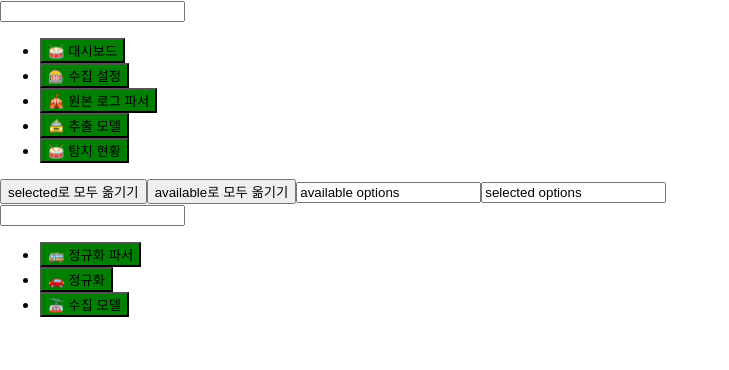
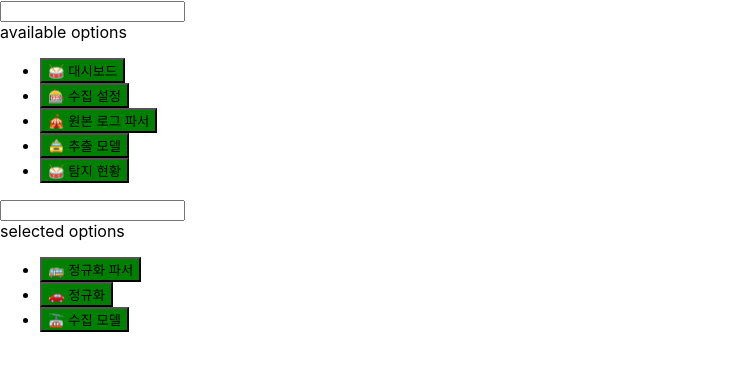
Before and after one commit to khw970421/wanted-codestates-project-3-3, a React (Create React App) app: page / in a window 1280 px wide. Shown: the top 370 px of the page, without its empty margins (0-729 px from the left). Built offline with nearby package versions, Linux system fonts and the light colour scheme.

Commit message:
♻️ refactor : 콘솔 추력 및 필요없는 코드 삭제

```diff
--- a/src/App.js
+++ b/src/App.js
@@ -1,7 +1,8 @@
 import DualSelector from "./components/DualSelector";
 import { useState } from "react";
 import emojiMenus from "./components/data";
-import './App.css'
+import "./App.css";
+
 const App = () => {
   // titleName
   const [availableName, setAvailableName] = useState("available options");
@@ -10,16 +11,8 @@ const App = () => {
   const [availableOptionsArr, setAvailableOptionsArr] = useState(
     emojiMenus.filter((val) => !val.visible)
   );
-  // available에서 검색으로 삭제된(filter) 기존의 값을 저장하는 값
-  const [availableSaveOptionsArr, setAvailableSaveOptionsArr] = useState(
-    emojiMenus.filter((val) => !val.visible)
-  );
   // selected에서 검색 및 기본으로 사용하는 렌더링 값
   const [selectedOptionsArr, setSelectedOptionsArr] = useState(
-    emojiMenus.filter((val) => val.visible)
-  );
-  // selected에서 검색으로 삭제된(filter) 기존의 값을 저장하는 값
-  const [selectedSaveOptionsArr, setSelectedSaveOptionsArr] = useState(
     emojiMenus.filter((val) => val.visible)
   );
 
@@ -27,49 +20,13 @@ const App = () => {
   const onChangeAvailable = ({ target }) => setAvailableName(target.value);
   const onChangeSelected = ({ target }) => setSelectedName(target.value);
 
-  // 전체 items 옮기는 핸들러
-  const moveAllSelected = () => {
-    const res = availableSaveOptionsArr.map((val) => {
-      return { ...val, visible: true };
-    });
-    setSelectedOptionsArr([...selectedSaveOptionsArr, ...res]);
-    setSelectedSaveOptionsArr([...selectedSaveOptionsArr, ...res]);
-    setAvailableSaveOptionsArr([]);
-    setAvailableOptionsArr([]);
-  };
-  const moveAllAvailable = () => {
-    const res = selectedSaveOptionsArr.map((val) => {
-      return { ...val, visible: true };
-    });
-    setAvailableOptionsArr([...availableSaveOptionsArr, ...res]);
-    setAvailableSaveOptionsArr([...availableSaveOptionsArr, ...res]);
-    setSelectedOptionsArr([]);
-    setSelectedSaveOptionsArr([]);
-  };
   return (
     <>
       <DualSelector
         titleName={availableName}
         optionsArr={availableOptionsArr}
-        saveOptionsArr={availableSaveOptionsArr}
-        changeOptionsArr={(res) => {
-          setAvailableOptionsArr(res);
-        }}
       />
-      {/* 버튼 태그에서 전체 옮기기 버튼 예시 */}
-      <button onClick={moveAllSelected}>selected로 모두 옮기기</button>
-      <button onClick={moveAllAvailable}>available로 모두 옮기기</button>
-      {/* 환경설정에서 사용하는 input 태그 이벤트 예시 */}
-      <input onChange={onChangeAvailable} value={availableName} />
-      <input onChange={onChangeSelected} value={selectedName} />
-      <DualSelector
-        titleName={selectedName}
-        optionsArr={selectedOptionsArr}
-        saveOptionsArr={selectedSaveOptionsArr}
-        changeOptionsArr={(res) => {
-          setSelectedOptionsArr(res);
-        }}
-      />
+      <DualSelector titleName={selectedName} optionsArr={selectedOptionsArr} />
     </>
   );
 };
--- a/src/components/DualSelector.jsx
+++ b/src/components/DualSelector.jsx
@@ -1,15 +1,8 @@
 import React, { useState, useEffect, useRef } from "react";
-import emojiMenus from "./data";
 
-const DualSelector = ({
-  titleName,
-  optionsArr,
-  saveOptionsArr,
-  changeOptionsArr,
-}) => {
+const DualSelector = ({ titleName, optionsArr }) => {
   // options는 props
   const [selectedOptions, setSelectedOptions] = useState([]);
-  const [checkedItemCount, setCheckedItemCount] = useState(0);
   const [list, setList] = useState(optionsArr);
   //useRef를 통해 drag되는 아이템의 인덱스와 dragOver되는 아이템의 인덱스를 current에 저장한다.
   //드래깅 되는 아이템의 인덱스를 useRef객체의 current에 저장한다.
@@ -17,20 +10,14 @@ const DualSelector = ({
   // 드래깅 되어 지나가는 아이템들의 인덱스를 useRef 객체의 current에 저장한다.
   const dragOverItem = useRef();
 
-
   // 검색한 단어가 존재하는지 체크하고 이에따라 changeOptionsArr 함수 실행
   const searchValue = ({ target }) => {
     const res = optionsArr.filter(({ name }) => {
       return name.includes(target.value);
     });
-    console.log(res,list)
     setList(res);
   };
 
-  // Todo : 선택된 태그를 감지하는 핸들러로 선택된 것에 대한 체크 처리 필요
-  const selectTarget = (e) => {
-    console.log(e.target);
-  };
   useEffect(() => {
     document.addEventListener("mousedown", onBlurHandler);
     return () => {
@@ -39,7 +26,6 @@ const DualSelector = ({
   }, []);
 
   const ctrlClick = (idx) => {
-    console.log("ctrl");
     // 이미 클릭 되어있는 item을 클릭할 때
     if (selectedOptions.includes(idx)) {
       const selected = selectedOptions.filter((item) => idx !== item);
@@ -55,8 +41,6 @@ const DualSelector = ({
   };
 
   const shiftClick = (idx) => {
-    console.log("shift");
-
     const len = selectedOptions.length;
     // 클릭된게 없으면 0번 부터 있으면 가장 처음 클릭 된 것
     const start = len === 0 ? 0 : selectedOptions[0];
@@ -79,7 +63,6 @@ const DualSelector = ({
   };
 
   const normalClick = (idx) => {
-    console.log("normal");
     setSelectedOptions([idx]);
   };
 
@@ -99,14 +82,10 @@ const DualSelector = ({
   };
 
   const onBlurHandler = (e) => {
-    console.log("blur");
     if (e.target.classList[0] !== "stop-dragging") {
       setSelectedOptions([]);
     }
   };
-
-  //윤성님 코드
-
 
   const onDragStart = (e, position) => {
     dragItem.current = position;
@@ -135,6 +114,7 @@ const DualSelector = ({
   return (
     <div>
       <input type="text" onChange={searchValue}></input>
+      <header>{titleName}</header>
       <ul>
         {list?.map((option, idx) => {
           const { id, emoji, nameKo } = option;
@@ -142,7 +122,6 @@ const DualSelector = ({
           return (
             <li
               key={id}
-              onClick={selectTarget}
               onDragStart={(e) => onDragStart(e, idx)}
               onDragEnter={(e) => onDragEnter(e, idx)}
               onDragOver={(e) => e.preventDefault()}
```
